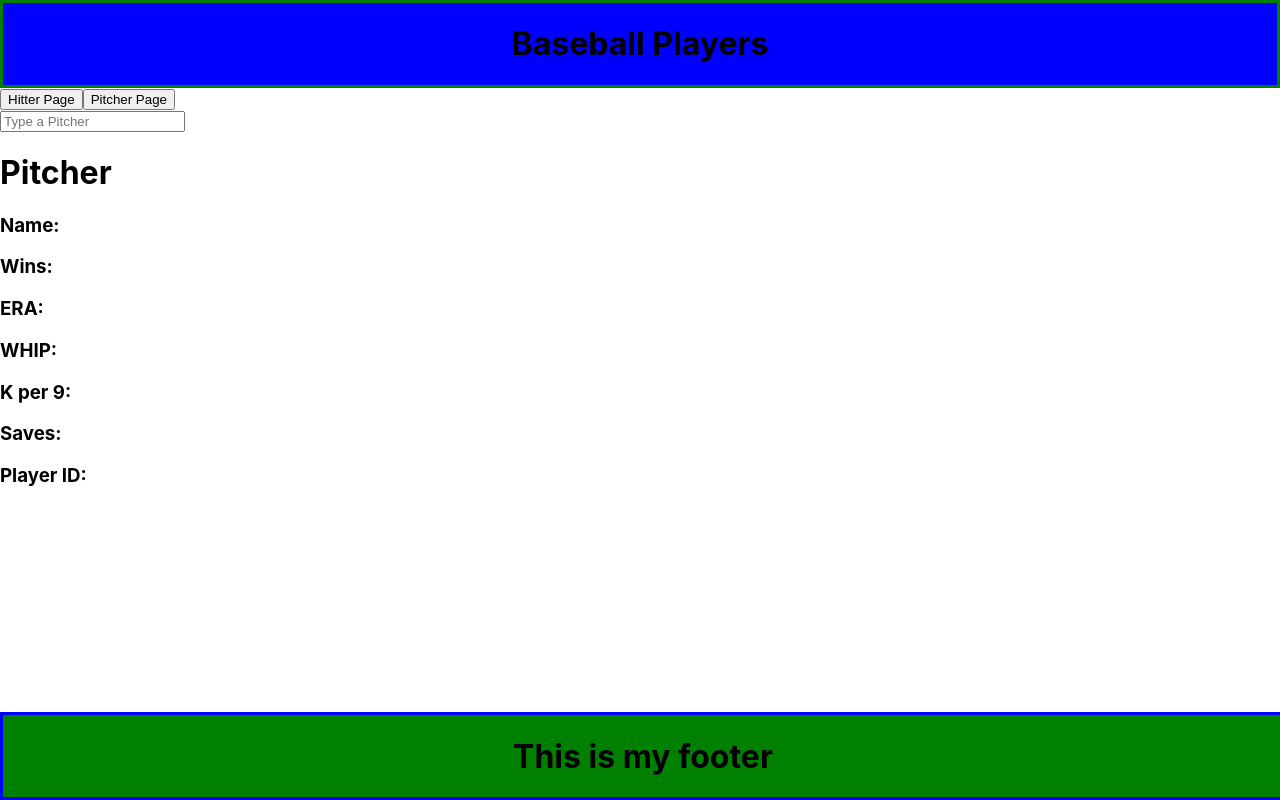
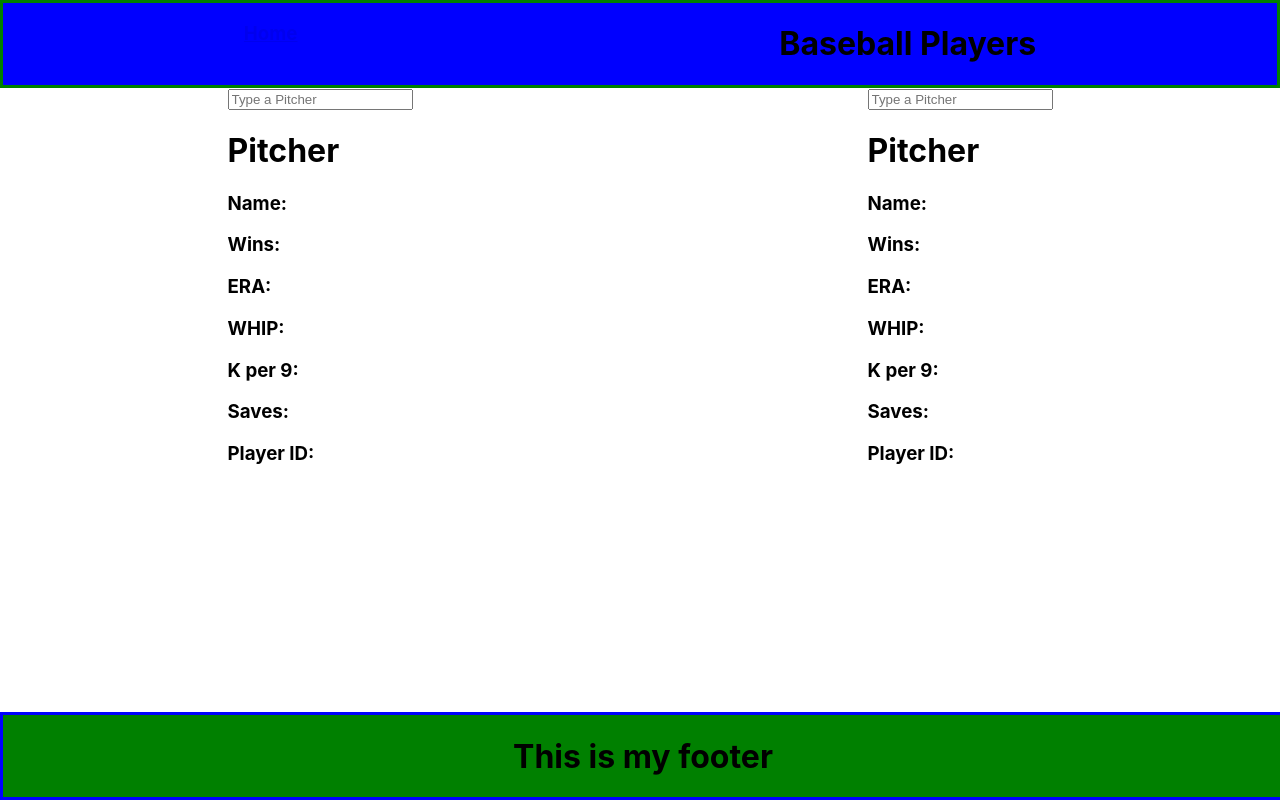
Before and after one commit to iar001/mlb-project, a React (Create React App) app: page /pitchers in a window 1280 px wide. Built offline with nearby package versions, Linux system fonts and the light colour scheme.

Commit message:
got links working

```diff
--- a/src/App.css
+++ b/src/App.css
@@ -5,9 +5,16 @@
   text-align: center;
   margin: 0 auto;
   border: 3px solid green;
+  display: flex;
+  justify-content: space-around;
 }
 
 .players {
+  display: flex;
+  justify-content: space-around;
+}
+
+.pitchers {
   display: flex;
   justify-content: space-around;
 }
--- a/src/App.js
+++ b/src/App.js
@@ -16,28 +16,16 @@ class App extends Component {
       name: "",
       playerStatsName: "",
       playerStatsNameIDInfo: "",
+      name2: "",
+      playerStatsName2: "",
+      playerStatsNameIDInfo2: "",
       pitcherName: "",
       pitcherStatsNameIDInfo: "",
+      pitcherName2: "",
+      pitcherStatsNameIDInfo2: "",
       // judge: "aaron_judge",
     }
   }
-
-  handleChange = (e) => {
-    this.setState({
-      ID: e.target.value
-    })
-    // console.log(this.state.ID)
-  }
-
-  handleSubmit = async (e) => {
-    e.preventDefault();
-    const playerStats = await playerIDVariable(this.state.ID)
-    this.setState({
-      playerStats
-    })
-    // console.log(playerStats)
-  }
-
   handleChange1 = (e) => {
     this.setState({
       name: e.target.value
@@ -57,6 +45,27 @@ class App extends Component {
     // console.log(this.state.playerStatsNameIDInfo)
   }
 
+  handleChange2 = (e) => {
+    this.setState({
+      name2: e.target.value
+    })
+    // console.log(this.state.ID)
+  }
+
+  handleSubmit2 = async (e) => {
+    e.preventDefault();
+    const playerStatsName2 = await playerNameVariable(this.state.name2)
+    const playerStatsNameID2 = playerStatsName2.player_id
+    const playerStatsNameIDInfo2 = await playerIDVariable(playerStatsNameID2)
+    this.setState({
+      playerStatsName2,
+      playerStatsNameIDInfo2
+    })
+    // console.log(this.state.playerStatsNameIDInfo)
+  }
+
+
+
   handleChangePitcher = (e) => {
     this.setState({
       pitcherName: e.target.value
@@ -75,26 +84,44 @@ class App extends Component {
     })
     // console.log(pitcherName)
     // console.log(this.state.pitcherStatsNameIDInfo)
+  }
 
+  handleChangePitcher2 = (e) => {
+    this.setState({
+      pitcherName2: e.target.value
+    })
+    // console.log(this.state.pitcherName)
+  }
 
+  handleSubmitPitcher2 = async (e) => {
+    e.preventDefault();
+    const pitcherName2 = await pitcherNameVariable(this.state.pitcherName2)
+    const pitcherStatsNameID2 = pitcherName2.player_id
+    const pitcherStatsNameIDInfo2 = await pitcherIDVariable(pitcherStatsNameID2)
+    this.setState({
+      pitcherName2,
+      pitcherStatsNameIDInfo2
+    })
+    // console.log(pitcherName)
+    // console.log(this.state.pitcherStatsNameIDInfo)
   }
 
   render() {
 
       return (
         <div className="app">
-          <Header/>
-          <HomePage />
+          <Header />
+          <Route exact path="/" component={HomePage}/>
           <Route exact path="/hitters" render={() => (
             <Players
               handleChange1={this.handleChange1}
               handleSubmit1={this.handleSubmit1}
               playerStatsName={this.state.playerStatsName}
               playerStatsNameIDInfo={this.state.playerStatsNameIDInfo}
-              handleChangePitcher={this.handleChangePitcher}
-              handleSubmitPitcher={this.handleSubmitPitcher}
-              pitcherName={this.state.pitcherName}
-              pitcherStatsNameIDInfo={this.state.pitcherStatsNameIDInfo}
+              handleChange2={this.handleChange2}
+              handleSubmit2={this.handleSubmit2}
+              playerStatsName2={this.state.playerStatsName2}
+              playerStatsNameIDInfo2={this.state.playerStatsNameIDInfo2}
             />
           )}
           />
@@ -102,30 +129,18 @@ class App extends Component {
 
           <Route exact path="/pitchers" render={() => (
             <Pitchers
-            handleChange1={this.handleChange1}
-            handleSubmit1={this.handleSubmit1}
-            playerStatsName={this.state.playerStatsName}
-            playerStatsNameIDInfo={this.state.playerStatsNameIDInfo}
             handleChangePitcher={this.handleChangePitcher}
             handleSubmitPitcher={this.handleSubmitPitcher}
             pitcherName={this.state.pitcherName}
             pitcherStatsNameIDInfo={this.state.pitcherStatsNameIDInfo}
+            handleChangePitcher2={this.handleChangePitcher2}
+            handleSubmitPitcher2={this.handleSubmitPitcher2}
+            pitcherName2={this.state.pitcherName2}
+            pitcherStatsNameIDInfo2={this.state.pitcherStatsNameIDInfo2}
             />
           )}
           />
-
-          {/* <Players
-            handleChange1={this.handleChange1}
-            handleSubmit1={this.handleSubmit1}
-            playerStatsName={this.state.playerStatsName}
-            playerStatsNameIDInfo={this.state.playerStatsNameIDInfo}
-            handleChangePitcher={this.handleChangePitcher}
-            handleSubmitPitcher={this.handleSubmitPitcher}
-            pitcherName={this.state.pitcherName}
-            pitcherStatsNameIDInfo={this.state.pitcherStatsNameIDInfo}
-          /> */}
-          <Footer
-          />
+          <Footer/>
         </div>
       )
 
--- a/src/components/Header.jsx
+++ b/src/components/Header.jsx
@@ -1,5 +1,5 @@
 import React from 'react';
-// import { Link } from 'react-router-dom';
+import { Link } from 'react-router-dom';
 
 
 
@@ -7,6 +7,9 @@ import React from 'react';
 export default function Header(props) {
   return (
     <div className="header">
+    <Link to="/">
+      <h3>Home</h3>
+    </Link>
       <h1>Baseball Players</h1>
     </div>
   )
--- a/src/components/Pitchers.jsx
+++ b/src/components/Pitchers.jsx
@@ -4,7 +4,8 @@ import { Link } from 'react-router-dom';
 
 export default function Pitchers(props) {
   return (
-    <div className="pitcher-name">
+    <div className="pitchers">
+      <div>
         <form id="pitcher-form-name" onSubmit={props.handleSubmitPitcher}>
           <input id="input" type="text" onChange={props.handleChangePitcher} placeholder="Type a Pitcher" />
           <h1>Pitcher</h1>
@@ -15,7 +16,22 @@ export default function Pitchers(props) {
           <h3>K per 9: {props.pitcherStatsNameIDInfo.k9}</h3>
           <h3>Saves: {props.pitcherStatsNameIDInfo.sv}</h3>
           <h3>Player ID: {props.pitcherStatsNameIDInfo.player_id}</h3>
-      </form>
+        </form>
+      </div>
+      <div>
+        <form id="pitcher-form-name2" onSubmit={props.handleSubmitPitcher2}>
+          <input id="input" type="text" onChange={props.handleChangePitcher2} placeholder="Type a Pitcher" />
+          <h1>Pitcher</h1>
+          <h3>Name: {props.pitcherName2.name_display_first_last}</h3>
+          <h3>Wins: {props.pitcherStatsNameIDInfo2.w}</h3>
+          <h3>ERA: {props.pitcherStatsNameIDInfo2.era}</h3>
+          <h3>WHIP: {props.pitcherStatsNameIDInfo2.whip}</h3>
+          <h3>K per 9: {props.pitcherStatsNameIDInfo2.k9}</h3>
+          <h3>Saves: {props.pitcherStatsNameIDInfo2.sv}</h3>
+          <h3>Player ID: {props.pitcherStatsNameIDInfo2.player_id}</h3>
+        </form>
+      </div>
+
     </div>
 
   )
--- a/src/components/Players.jsx
+++ b/src/components/Players.jsx
@@ -19,17 +19,17 @@ export default function Players(props) {
         </form>
       </div>
 
-      <div className="pitcher-name">
-        <form id="pitcher-form-name" onSubmit={props.handleSubmitPitcher}>
-          <input id="input" type="text" onChange={props.handleChangePitcher} placeholder="Type a Pitcher" />
-          <h1>Pitcher</h1>
-          <h3>Name: {props.pitcherName.name_display_first_last}</h3>
-          <h3>Wins: {props.pitcherStatsNameIDInfo.w}</h3>
-          <h3>ERA: {props.pitcherStatsNameIDInfo.era}</h3>
-          <h3>WHIP: {props.pitcherStatsNameIDInfo.whip}</h3>
-          <h3>K per 9: {props.pitcherStatsNameIDInfo.k9}</h3>
-          <h3>Saves: {props.pitcherStatsNameIDInfo.sv}</h3>
-          <h3>Player ID: {props.pitcherStatsNameIDInfo.player_id}</h3>
+      <div className="batter-name-2">
+        <form id="batter-form-name-2" onSubmit={props.handleSubmit2}>
+          <input id="input" type="text" onChange={props.handleChange2} placeholder="Type a Pitcher" />
+          <h1>Batter</h1>
+          <h3>Name: {props.playerStatsName2.name_display_first_last}</h3>
+          <h3>Average: {props.playerStatsNameIDInfo2.avg}</h3>
+          <h3>Home Runs: {props.playerStatsNameIDInfo2.hr}</h3>
+          <h3>Runs Batted In: {props.playerStatsNameIDInfo2.rbi}</h3>
+          <h3>Slugging Percentage: {props.playerStatsNameIDInfo2.slg}</h3>
+          <h3>On Base Percentage: {props.playerStatsNameIDInfo2.obp}</h3>
+          <h3>Player ID: {props.playerStatsNameIDInfo2.player_id}</h3>
         </form>
       </div>
 
```
